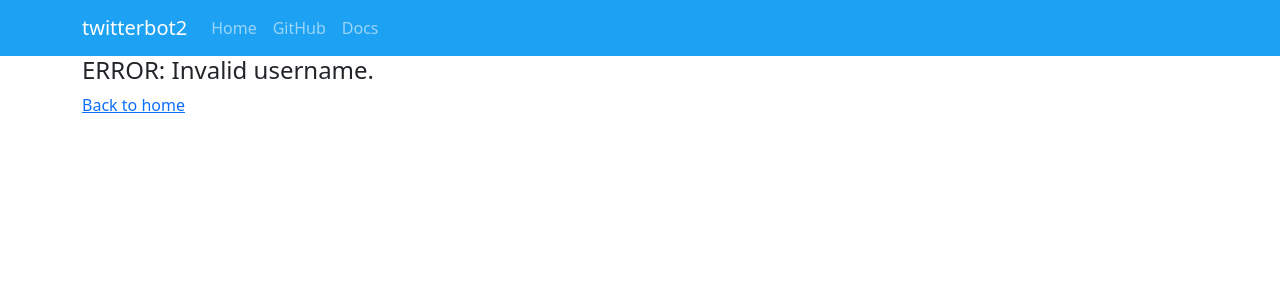
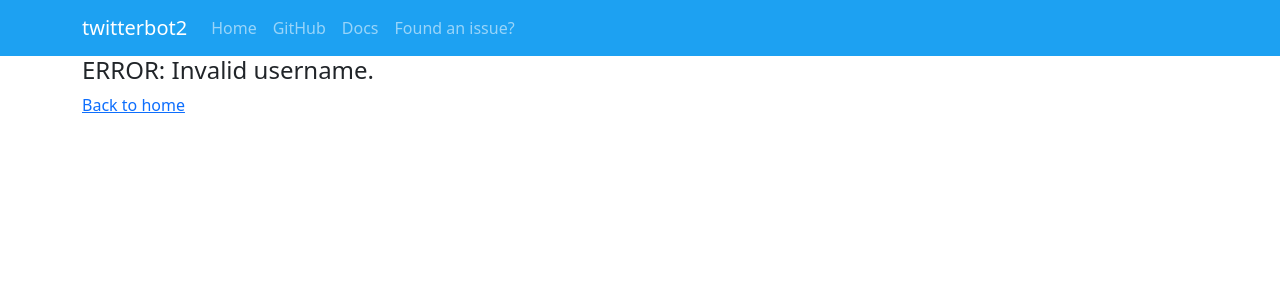
Before and after one commit to edoardottt/twitterbot2, a Flask app: page /dashboard in a window 1280 px wide. Shown: the top 300 px of the page. Run offline with Flask 2, Linux system fonts and the light colour scheme; some libraries are stand-ins or nearby versions.

Commit message:
Add found an issue button

```diff
--- a/templates/navbar.html
+++ b/templates/navbar.html
@@ -17,6 +17,9 @@
                 <li class="nav-item">
                     <a class="nav-link" href="https://github.com/edoardottt/twitterbot2/wiki">Docs</a>
                 </li>
+                <li class="nav-item">
+                    <a class="nav-link" href="https://github.com/edoardottt/twitterbot2/issues">Found an issue?</a>
+                </li>
             </ul>
         </div>
     </div>
```
